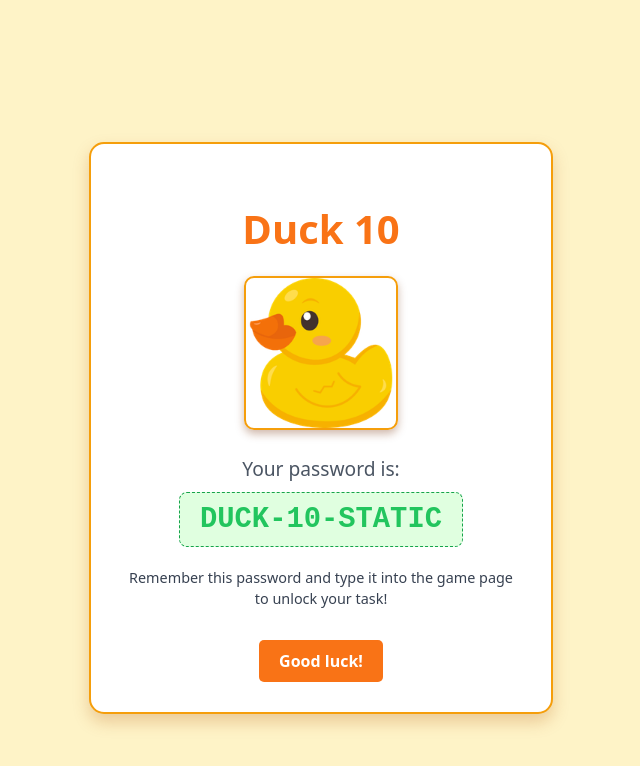
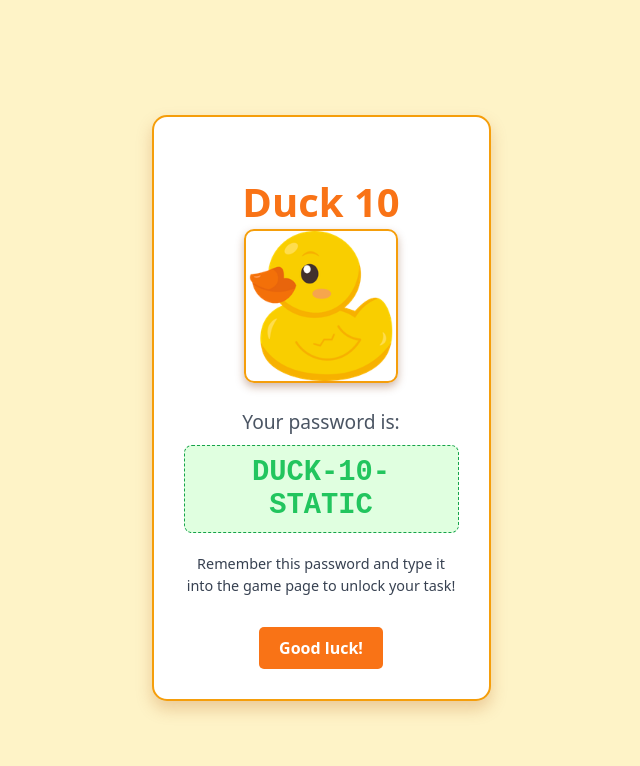
Before and after one commit to geo-fpires/duck-hunt-game, a plain HTML site: page duck10_password.html in a window 1280 px wide. Shown: the whole page, without its empty margins (319-959 px from the left). Drawn offline with Linux system fonts and the light colour scheme.

Commit message:
Update duck10_password.html

```diff
--- a/duck10_password.html
+++ b/duck10_password.html
@@ -15,7 +15,7 @@
             background-color: #fef3c7; /* Light yellow background */
             color: #1f2933;
             text-align: center;
-            padding: 20px;
+            padding: 0px;
         }
         .container {
             background-color: #fff;
@@ -23,13 +23,13 @@
             border-radius: 15px;
             padding: 30px;
             box-shadow: 0 8px 16px rgba(180,83,9,0.25);
-            max-width: 400px;
+            max-width: 275px;
             width: 100%;
         }
         h1 {
             font-size: 2.5rem;
             color: #f97316; /* Orange color for the title */
-            margin-bottom: 20px;
+            margin-bottom: 0px;
         }
         .duck-image {
             width: 150px;
```
